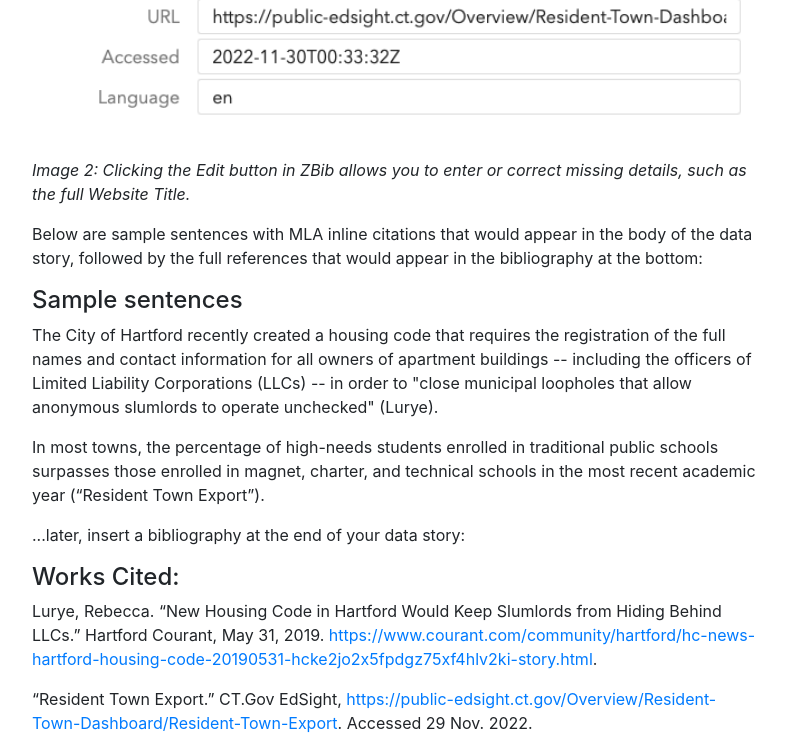
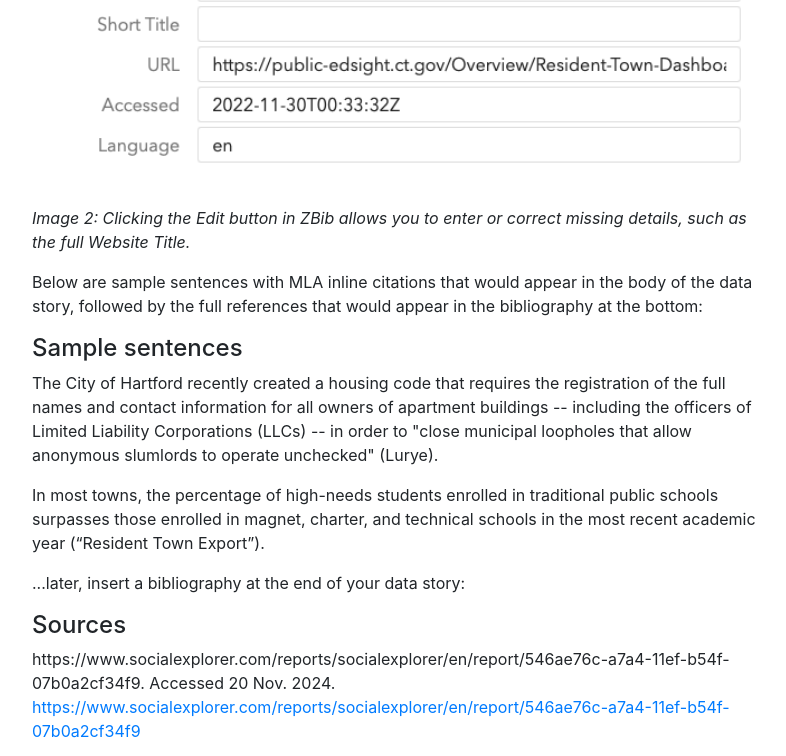
Before and after one commit to ralstonraphael/RalstonDataStory, a plain HTML site: page index.html in a window 1280 px wide. Shown: the part 4602-5358 px from the top of the page, without its empty margins (243-1029 px from the left). Drawn offline with nearby package versions, Linux system fonts and the light colour scheme.

Commit message:
Update index.html

```diff
--- a/index.html
+++ b/index.html
@@ -104,7 +104,7 @@
           <iframe title="Rate of Resident Stability in Capitol Planning Region Connecticut  " aria-label="Map" id="datawrapper-chart-Iyjlh" src="https://datawrapper.dwcdn.net/Iyjlh/2/" scrolling="no" frameborder="0" style="width: 0; min-width: 100% !important; border: none;" height="913" data-external="1"></iframe><script type="text/javascript">!function(){"use strict";window.addEventListener("message",(function(a){if(void 0!==a.data["datawrapper-height"]){var e=document.querySelectorAll("iframe");for(var t in a.data["datawrapper-height"])for(var r=0;r<e.length;r++)if(e[r].contentWindow===a.source){var i=a.data["datawrapper-height"][t]+"px";e[r].style.height=i}}}))}();
 </script>
 
-          <p>EDIT CAPTIONS like this -- Figure 1: Explore the <a href="https://datawrapper.dwcdn.net/fdcm0/">interactive chart</a> AND ADD your description of the chart here. Make sure your caption includes a direct link to your published chart or map in case the embed code fails to display.</p>
+          <p>Figure 1: Explore the <a href="https://datawrapper.dwcdn.net/Iyjlh/2/">interactive chart</a>. This choropleth map visualizes residential stability patterns across Census tracts in the Capitol Planning Region of Connecticut, using color gradients to represent the percentage of residents who remained in the same house over a one-year period. The visualization reveals varying levels of neighborhood stability, with colors intensifying in areas where a higher percentage of residents maintained the same residence.</p>
 
         </div>
       </div>
@@ -140,9 +140,9 @@
 
           <p>...later, insert a bibliography at the end of your data story:</p>
 
-          <h4>Works Cited:</h4>
+          <h4>Sources</h4>
 
-          <p>Lurye, Rebecca. “New Housing Code in Hartford Would Keep Slumlords from Hiding Behind LLCs.” Hartford Courant, May 31, 2019. <a href='https://www.courant.com/community/hartford/hc-news-hartford-housing-code-20190531-hcke2jo2x5fpdgz75xf4hlv2ki-story.html'>https://www.courant.com/community/hartford/hc-news-hartford-housing-code-20190531-hcke2jo2x5fpdgz75xf4hlv2ki-story.html</a>.</p>
+          <p>https://www.socialexplorer.com/reports/socialexplorer/en/report/546ae76c-a7a4-11ef-b54f-07b0a2cf34f9. Accessed 20 Nov. 2024. <a href='https://www.socialexplorer.com/reports/socialexplorer/en/report/546ae76c-a7a4-11ef-b54f-07b0a2cf34f9'> https://www.socialexplorer.com/reports/socialexplorer/en/report/546ae76c-a7a4-11ef-b54f-07b0a2cf34f9</a></p>
 
           <p>“Resident Town Export.” CT.Gov EdSight, <a href='https://public-edsight.ct.gov/Overview/Resident-Town-Dashboard/Resident-Town-Export'>https://public-edsight.ct.gov/Overview/Resident-Town-Dashboard/Resident-Town-Export</a>. Accessed 29 Nov. 2022.</p>
 
```
